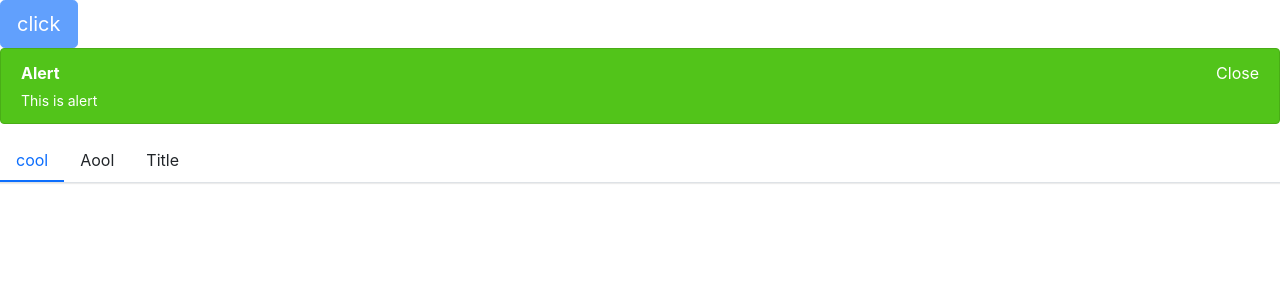
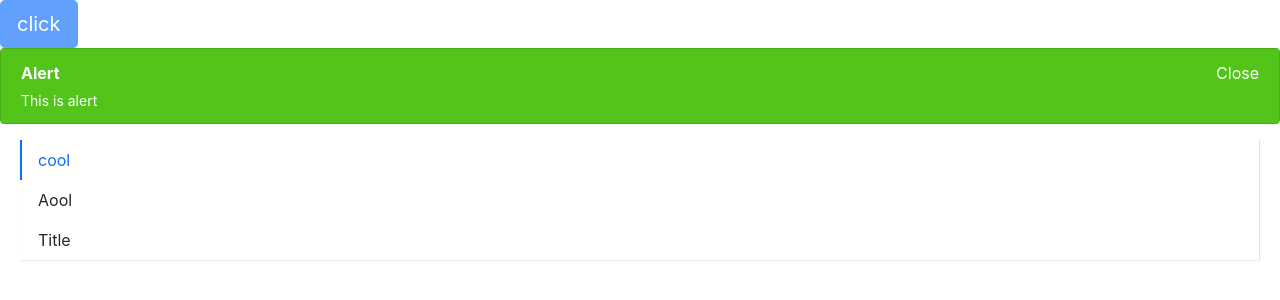
Before and after one commit to TimurJiangShan/AntdComponent, a React app in the folder kekecomponent/: page / in a window 1280 px wide. Shown: the top 300 px of the page. Built offline with nearby package versions, Linux system fonts and the light colour scheme; the HTML template or start-up script is replaced by a standard one.

Commit message:
Change vertical and horizontal display ways

```diff
--- a/kekecomponent/src/App.tsx
+++ b/kekecomponent/src/App.tsx
@@ -13,7 +13,7 @@ const App = () => {
           click
         </Button>
         <Alert type={Type.Success} />
-        <Menu defaultIndex="0" mode="horizontal">
+        <Menu defaultIndex="0" mode="vertical">
           <MenuItem>cool</MenuItem>
           <MenuItem>Aool</MenuItem>
           <SubMenu title="Title">
--- a/kekecomponent/src/component/Menu/menu.tsx
+++ b/kekecomponent/src/component/Menu/menu.tsx
@@ -27,6 +27,7 @@ interface IMenuContext {
   // 当前选择的index
   index: string;
   onSelect?: SelectCallback;
+  mode?: MenuMode;
 }
 
 export const MenuContext = React.createContext<IMenuContext>({ index: "0" });
@@ -47,6 +48,7 @@ const Menu: React.FC<MenuProps> = (props: MenuProps) => {
   const passedContext: IMenuContext = {
     index: currentActive || "0",
     onSelect: handleClick,
+    mode,
   };
 
   const classes = classNames("menu", className, {
--- a/kekecomponent/src/component/Menu/subMenu.tsx
+++ b/kekecomponent/src/component/Menu/subMenu.tsx
@@ -15,12 +15,19 @@ const SubMenu: React.FC<SubMenuProps> = (props: SubMenuProps) => {
   const [menuOpen, setMenuOpen] = React.useState(false);
 
   const { index, className, title, children } = props;
-  const { index: activeIndex, onSelect } = React.useContext(MenuContext);
+  const { index: activeIndex, onSelect, mode } = React.useContext(MenuContext);
   const classes = classNames("menu-item submenu-item", className, {
     "is-active": activeIndex === index,
   });
 
   // 限制children的类型
+  /**
+   * 1. 用CSS类名拼接的方式来 开启和关闭 subMenu的开关（display: none）
+   * 2. 用React.children.map的形式来对子组件进行限制
+   * 3. 用 displayName 来进行条件判断
+   * 4. 如果想在return的 childElement里面加props，就用React.cloneElement
+   * 5. Horizontal 的时候，有hover效果； vertical的时候，是点击效果
+   * */
   const renderChildren = () => {
     const childrenComponent = React.Children.map(children, (child) => {
       const childElement = child as React.FunctionComponentElement<MenuItemProps>;
@@ -38,15 +45,44 @@ const SubMenu: React.FC<SubMenuProps> = (props: SubMenuProps) => {
     return <ul className={subMenuClasses}>{childrenComponent}</ul>;
   };
 
+  let timer: any;
+  const handleMouse = (e: React.MouseEvent, toogle: boolean) => {
+    clearTimeout(timer);
+    e.preventDefault();
+    timer = setTimeout(() => {
+      setMenuOpen(toogle);
+    }, 300);
+  };
+  const clickEvents =
+    mode === "vertical"
+      ? (e: React.MouseEvent) => {
+          e.preventDefault();
+          setMenuOpen(!menuOpen);
+        }
+      : () => {};
+
+  const hoverEvents =
+    mode === "horizontal"
+      ? {
+          onMouseEnter: (e: React.MouseEvent) => {
+            handleMouse(e, true);
+          },
+          onMouseLeave: (e: React.MouseEvent) => {
+            handleMouse(e, false);
+          },
+        }
+      : {};
+  console.log(mode);
   return (
-    <li key={index} className={classes}>
+    // eslint-disable-next-line react/jsx-props-no-spreading
+    <li key={index} className={classes} {...hoverEvents}>
       <div
         className="submenu-title"
-        onClick={() => setMenuOpen(!menuOpen)}
         role="button"
         onKeyDown={() => {}}
         tabIndex={0}
         style={{ outline: "transparent" }}
+        onClick={clickEvents}
       >
         {title}
       </div>
```
